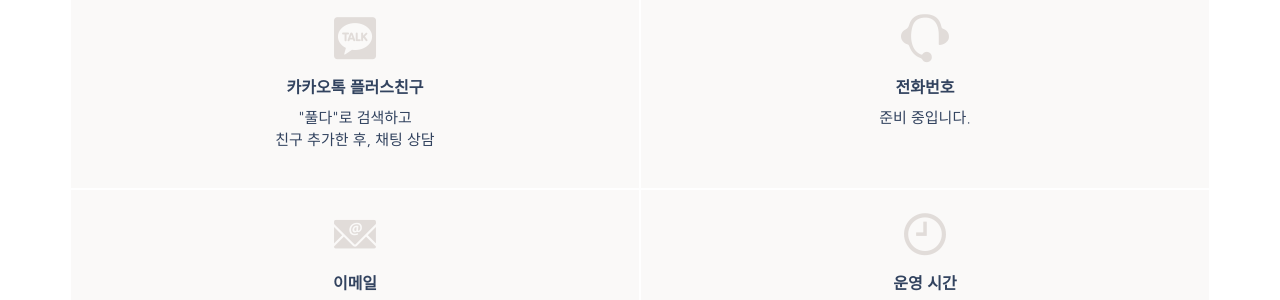
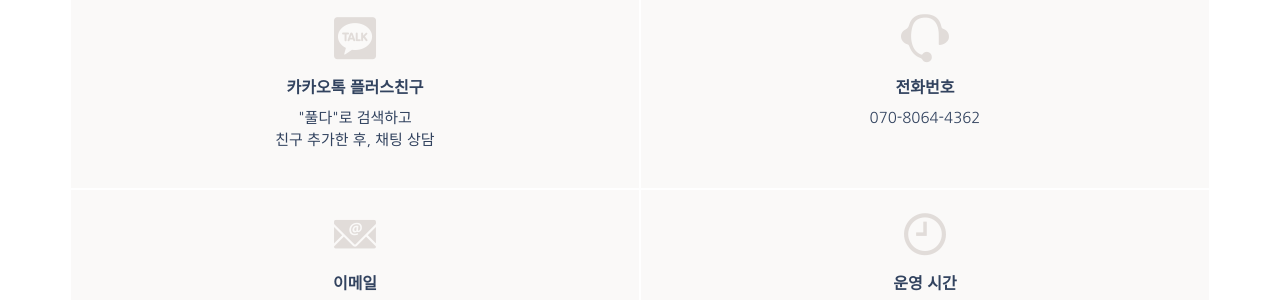
Before and after one commit to Anseilen/anseilen.github.io, a Jekyll site: the page built from index.html, in a window 1280 px wide and 900 px high, scrolled down 3729 px. Shown: the part 150-450 px from the top of the window. Built offline with Jekyll 4.4.1, drawn with Linux system fonts in a browser that asks for light colours.

Commit message:
add phone number

```diff
--- a/index.html
+++ b/index.html
@@ -337,7 +337,7 @@ sitemap:
                 <i class="icofont-headphone-alt-2"></i>
               </div>
               <h4>전화번호</h4>
-              <p>준비 중입니다.</p>
+              <p>070-8064-4362</p>
             </div>
             <div class="col-lg-6 info">
               <div class="mb-3">
```
